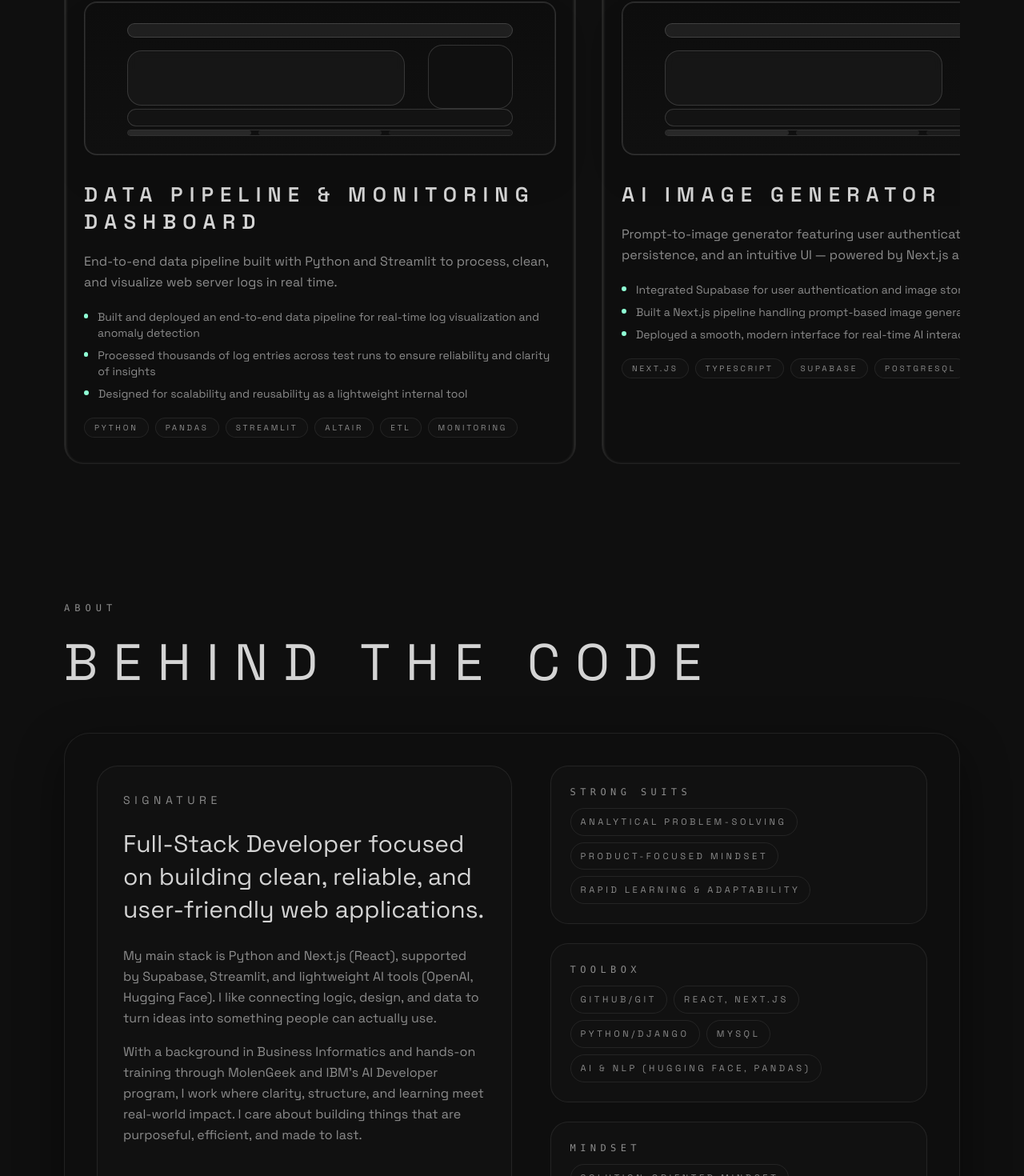
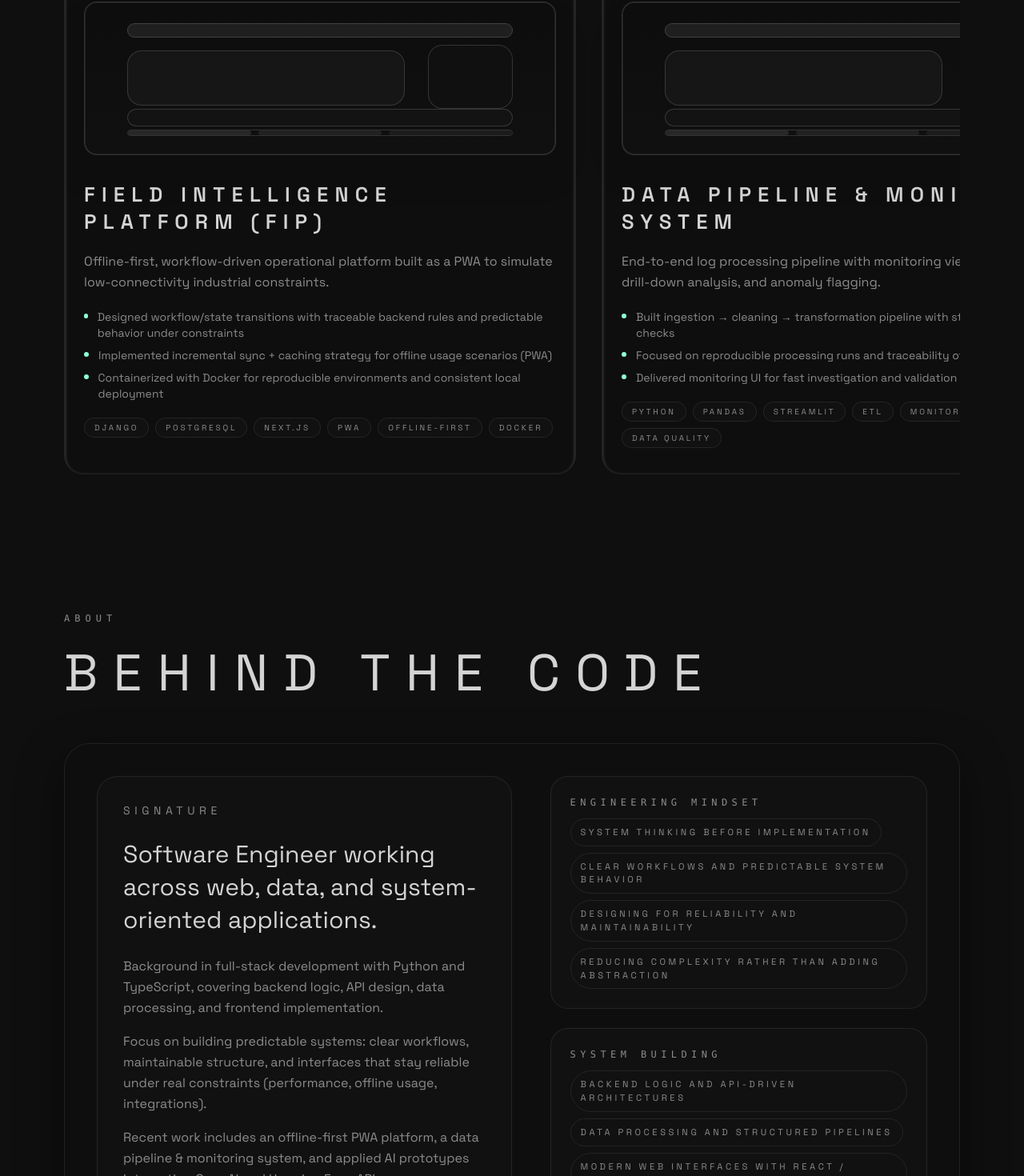
Before and after one commit to SleimaD/sleima_portfolio, a Next.js app: page / in a window 1280 px wide. Shown: the part 1322-2792 px from the top of the page at 80% size. Built offline with nearby package versions, Linux system fonts and the light colour scheme.

Commit message:
refine portfolio content and project descriptions

```diff
--- a/src/app/page.js
+++ b/src/app/page.js
@@ -17,98 +17,103 @@ import SkillsMatrix from "@/components/SkillsMatrix";
 import TerminalCard from "@/components/TerminalCard";
 import ProjectsRail from "@/components/ProjectsRail";
 
-const HERO_SUBTITLE = "Full-Stack Developer building reliable, data-driven web apps.";
+const HERO_SUBTITLE = "Software Engineer building structured web and data systems with Python & TypeScript.";
 
 const HERO_MARQUEE = [
-  "Portfolio 2025",
-  "Open to collaboration",
+  "Open to roles (Full-Stack / Frontend / Backend / Data)",
   "Based in Belgium",
-  "Multilingual (FR/EN/NL) ",
-  "Agile/Scrum Experience",
+  "Multilingual (FR/EN/NL)",
+  "Agile/Scrum (project-based)",
+  "Available for interviews",
 ];
+
 
 const PROJECTS = [
   {
-    title: "Data Pipeline & Monitoring Dashboard",
+    title: "Field Intelligence Platform (FIP)",
     summary:
-      "End-to-end data pipeline built with Python and Streamlit to process, clean, and visualize web server logs in real time.",
-    github: "https://github.com/SleimaD/Data-Pipeline-Dashboard",
-    tags: ["Python", "Pandas", "Streamlit", "Altair", "ETL", "Monitoring"],
+      "Offline-first, workflow-driven operational platform built as a PWA to simulate low-connectivity industrial constraints.",
+    github: "https://github.com/SleimaD/field-platform", // mets le bon repo si différent
+    tags: ["Django", "PostgreSQL", "Next.js", "PWA", "Offline-first", "Docker"],
     highlights: [
-      "Built and deployed an end-to-end data pipeline for real-time log visualization and anomaly detection",
-      "Processed thousands of log entries across test runs to ensure reliability and clarity of insights",
-      "Designed for scalability and reusability as a lightweight internal tool",
+      "Designed workflow/state transitions with traceable backend rules and predictable behavior under constraints",
+      "Implemented incremental sync + caching strategy for offline usage scenarios (PWA)",
+      "Containerized with Docker for reproducible environments and consistent local deployment",
     ],
   },
   {
-    title: "AI Image Generator",
+    title: "Data Pipeline & Monitoring System",
     summary:
-      "Prompt-to-image generator featuring user authentication, data persistence, and an intuitive UI — powered by Next.js and Supabase.",
-    github: "https://github.com/SleimaD/ai-image-gen.git",
-    tags: ["Next.js", "TypeScript", "Supabase", "PostgreSQL", "AI"],
+      "End-to-end log processing pipeline with monitoring views for inspection, drill-down analysis, and anomaly flagging.",
+    github: "https://github.com/SleimaD/Data-Pipeline-Dashboard",
+    tags: ["Python", "Pandas", "Streamlit", "ETL", "Monitoring", "Data Quality"],
     highlights: [
-      "Integrated Supabase for user authentication and image storage",
-      "Built a Next.js pipeline handling prompt-based image generation",
-      "Deployed a smooth, modern interface for real-time AI interactions",
+      "Built ingestion → cleaning → transformation pipeline with structured anomaly checks",
+      "Focused on reproducible processing runs and traceability of transformations",
+      "Delivered monitoring UI for fast investigation and validation of pipeline outputs",
     ],
   },
   {
-    title: "Hotel Royella",
+    title: "Applied AI Systems",
     summary:
-      "Full-stack hotel management system with search, booking, and admin automation - built with React, Django, and MySQL.",
-    github: "https://github.com/SleimaD/Royella_SleimaDucros.git",
-    tags: ["React", "Python (Django)", "MySQL", "REST API", "Full-Stack"],
+      "Small AI-enabled prototypes integrating LLM/Vision APIs with attention to reliability, constraints, and controlled UX.",
+    github: "https://github.com/SleimaD/ai-image-gen.git", // ou un repo “ai-prototypes” si tu en crées un
+    tags: ["Flask", "Next.js", "OpenAI API", "Hugging Face", "GenAI", "API Integration"],
     highlights: [
-      "Developed booking flows with CRUD and role-based permissions",
-      "Automated admin dashboards for client and staff management",
-      "Implemented search and validation logic for realistic test scenarios",
-    ],
-  },
-  {
-    title: "SimpleChat AI",
-    summary:
-      "AI-powered chatbot developed for DevChallenge.io using JavaScript and REST APIs.",
-    github: "https://github.com/SleimaD/simplechat.ai.git",
-    tags: ["JavaScript", "APIs", "AI", "Frontend"],
-    highlights: [
-      "Implemented real-time prompt handling and response generation",
-      "Created a clean, responsive interface for conversational UX",
+      "Integrated AI APIs into controlled apps with structured prompts and error-handling paths",
+      "Worked with real constraints (latency, token/rate limits) and validation flows",
+      "Built minimal UIs to test interaction patterns and system behavior end-to-end",
     ],
   },
 ];
 
-
 const ABOUT_CONTENT = {
   headline:
-    "Full-Stack Developer focused on building clean, reliable, and user-friendly web applications.",
+    "Software Engineer working across web, data, and system-oriented applications.",
   paragraphs: [
 
-    "My main stack is Python and Next.js (React), supported by Supabase, Streamlit, and lightweight AI tools (OpenAI, Hugging Face). I like connecting logic, design, and data to turn ideas into something people can actually use.",
+    "Background in full-stack development with Python and TypeScript, covering backend logic, API design, data processing, and frontend implementation.",
 
+    "Focus on building predictable systems: clear workflows, maintainable structure, and interfaces that stay reliable under real constraints (performance, offline usage, integrations).",
 
-    "With a background in Business Informatics and hands-on training through MolenGeek and IBM’s AI Developer program, I work where clarity, structure, and learning meet real-world impact. I care about building things that are purposeful, efficient, and made to last.",
+    "Recent work includes an offline-first PWA platform, a data pipeline & monitoring system, and applied AI prototypes integrating OpenAI and Hugging Face APIs.",
 
   ],
   callouts: [
     {
-      label: "Strong suits",
-      items: ["Analytical problem-solving", "Product-focused mindset ", "Rapid learning & adaptability"],
+      label: "Engineering Mindset",
+      items: [
+        "System thinking before implementation",
+        "Clear workflows and predictable system behavior",
+        "Designing for reliability and maintainability",
+        "Reducing complexity rather than adding abstraction",
+      ],
     },
     {
-      label: "Toolbox",
-      items: ["Github/Git", "React, Next.js", "Python/Django", "MySQL", "AI & NLP (Hugging Face, Pandas) "],
+      label: "System Building",
+      items: [
+        "Backend logic and API-driven architectures",
+        "Data processing and structured pipelines",
+        "Modern web interfaces with React / Next.js",
+        "Integrating external services and AI APIs",
+      ],
     },
     {
-      label: "Mindset",
-      items: ["Solution-oriented mindset", "Growth & Adaptability ", "Collaboration & initiative", "Resilience & ownership"],
+      label: "Working Style",
+      items: [
+        "Analytical problem decomposition",
+        "Learning quickly in unfamiliar domains",
+        "Pragmatic engineering decisions",
+        "Ownership from concept to working system",
+      ],
     },
-  ],
+  ]
 };
 
 const SKILL_GROUPS = [
   {
     title: "Frontend",
-    skills: ["React", "Next.js", "Tailwind", "TypeScript", "React Native"],
+    skills: ["React", "Next.js", "Tailwind", "TypeScript", "React Native (basic)"],
   },
   {
     title: "Backend",
@@ -116,15 +121,15 @@ const SKILL_GROUPS = [
   },
   {
     title: "Database",
-    skills: ["SQL", "MySQL", "PostgreSQL", "DBeaver"],
+    skills: ["SQL", "MySQL", "PostgreSQL", "Database design"],
   },
   {
     title: "Data & AI",
-    skills: ["Hugging Face", "Generative AI", "NLP", "Prompt Engineering", "Pandas", "NumPy"],
+    skills: ["Pandas", "NumPy", "Hugging Face", "Generative AI", "LLM API Integration", "Prompt Design"],
   },
   {
     title: "Ops & Collaboration",
-    skills: ["Git/GitHub", "REST APIs", "Agile / Scrum", "Docker (basics)", "Figma"],
+    skills: ["Git / GitHub", "REST APIs", "Docker", "Agile / Scrum", "Figma"],
   },
 ];
 
@@ -206,7 +211,7 @@ export default function Home() {
             >
               {HERO_SUBTITLE}
               <span className="mt-3 block text-sm uppercase tracking-[0.45em] text-muted">
-                 Python | React, Next.js | SQL | AI Integration
+                 Python | TypeScript | React/Next.js | SQL | Applied AI
               </span>
             </motion.p>
           </div>
```
Also changed, not shown: 1 other file (tests, documents, lock files or other folders).
